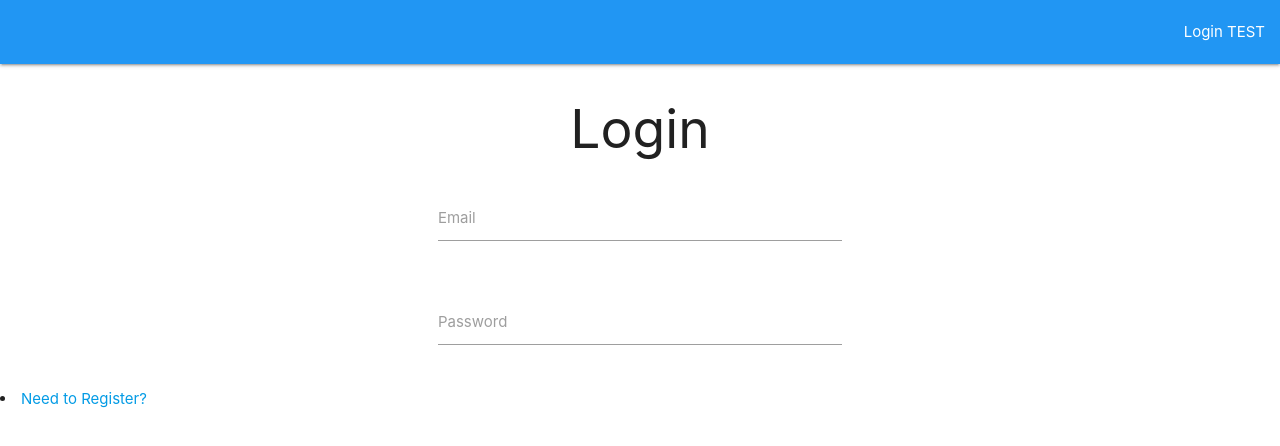
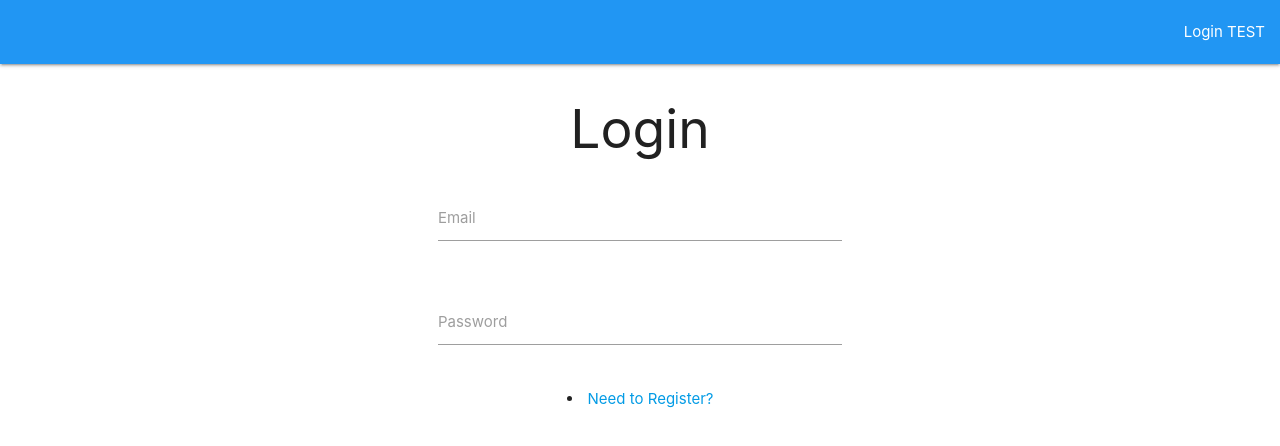
Before and after one commit to Fresh-Prints-of-Bel-Air/print3d-tracker, a React (Create React App) app in the folder client/: page /login in a window 1280 px wide. Shown: the top 446 px of the page. Built offline with nearby package versions, Linux system fonts and the light colour scheme.

Commit message:
added register link to login

```diff
--- a/client/src/components/auth/Login.js
+++ b/client/src/components/auth/Login.js
@@ -27,11 +27,11 @@ export const Login = (props) => {
           </div>
         </div>
       </form>
-      <Fragment>
+      <div className='center-align'>
         <li>
           <Link to='/Register'>Need to Register?</Link>
         </li>
-      </Fragment>
+      </div>
     </div>
   );
 };
```
